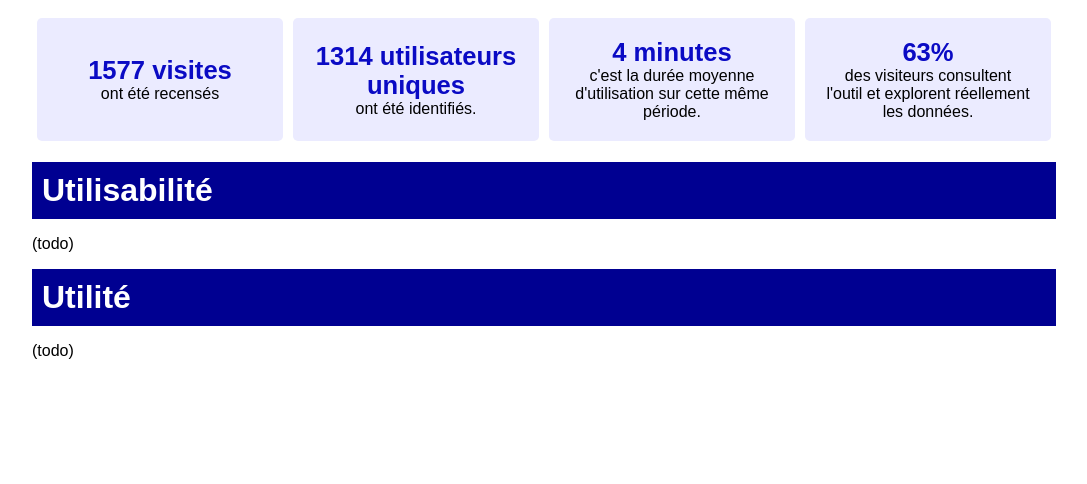
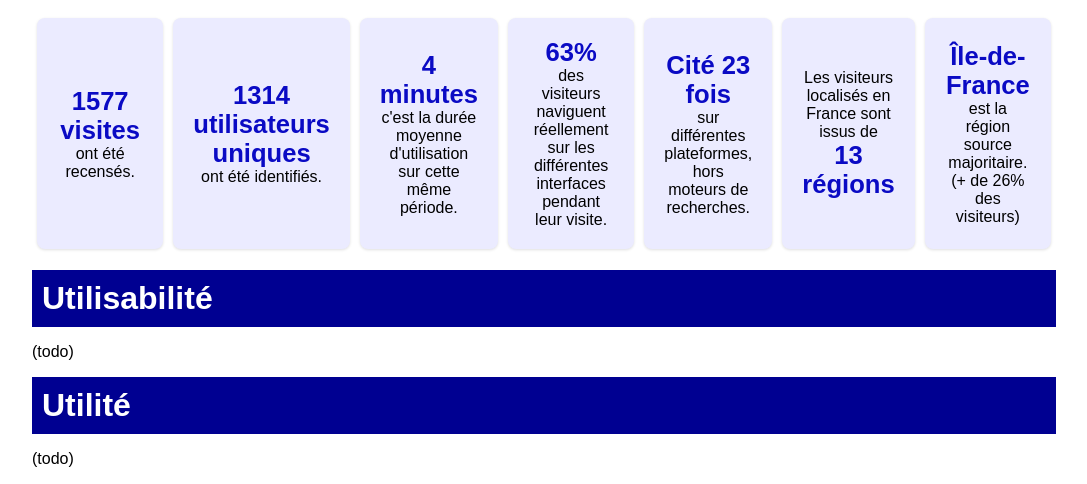
Before and after one commit to jadynekena/stats_orion, a plain HTML site: page index.html in a window 1280 px wide. Shown: the part 1108-1592 px from the top of the page, without its empty margins (96-1183 px from the left). Before the commit the page ends 1484 px from the top, so only its background shows below. Drawn offline with Linux system fonts and the light colour scheme.

Commit message:
utilisation

```diff
--- a/index.html
+++ b/index.html
@@ -15,7 +15,8 @@
 		i{color: #adadad;font-size: 10px;display: block;}
 		select{text-align: center;border-style: none;background: inherit;border-radius: 5px;font-size: inherit;color: inherit;font-weight: bold;}
 		.cards{display: flex;flex-wrap: wrap;}
-		.card{margin: 5px;padding: 20px;border-radius: 5px;border-width: 0;border-style: outset;flex: 1;background: #ebebff;text-align: center;justify-content: center;display: grid;align-content: center;}
+		.card{margin: 5px;padding: 20px;border-width: 0;border-style: outset;flex: 1;background: #ebebff;text-align: center;justify-content: center;display: grid;align-content: center;
+box-shadow: 0px 1px 3px rgba(0, 0, 0, 0.13);border-color: transparent;border-radius: 8px;}
 	</style>
 	<link rel="shortcut icon" type="image/ico" href="https://communaute.inclusion.beta.gouv.fr/static/vendor/theme-inclusion/images/favicon.ico">
 </head>
@@ -46,21 +47,34 @@
 			<div class="cards">
 
 				<div class="card">
-					<strong><span id="nb_visites"></span> visites</strong> ont été recensés
+					<strong><span id="nb_visites"></span> visites</strong> ont été recensés.
 				</div>
-
-
 
 				<div class="card">
 					<strong><span id="nb_users"></span> utilisateurs uniques</strong> ont été identifiés.
 				</div>
+
 				<div class="card">
 					<strong><span id="duree_moyenne"></span> minutes</strong><span>c'est la durée moyenne d'utilisation sur cette même période.</span>
 				</div>
+
 				<div class="card">
-					<strong><span id="100_moins_bounce_rate"></span>%</strong> des visiteurs consultent l'outil et explorent réellement les données.</span>
+					<strong><span id="100_moins_bounce_rate"></span>%</strong> des visiteurs naviguent réellement sur les différentes interfaces pendant leur visite.</span>
 				</div>
 
+				<div class="card">
+					<strong>Cité <span id="nb_sources"></span> fois</strong> sur différentes plateformes, hors moteurs de recherches.
+				</div>
+
+				<div class="card">
+					Les visiteurs localisés en France sont issus de <strong><span id="nb_regions"></span> régions</strong>
+				</div>
+
+
+				<div class="card">
+					<strong id="region_top"></strong> est la région source majoritaire.<br/>
+					(+ de <span id="part_region_top">X</span>% des visiteurs)
+				</div>
 
 			</div>
 
@@ -92,6 +106,9 @@
 			refresh_nb_jours()
 			refresh_duree_moyenne()
 			refresh_100_moins_bounce_rate()
+			refresh_nb_sources()
+			refresh_nb_regions()
+			refresh_region_top()
 		}
 
 		function refresh_nb_visites(){
@@ -133,6 +150,36 @@
 
 		}
 
+		function refresh_nb_sources(){
+			const periode = document.getElementById('periode').value
+			document.getElementById('nb_sources').innerText = periode === '2023-07' ? 23 :
+															periode === '2023-06' ? 12 :
+															periode === '2023-05' ? 0 : 0
+
+		}
+
+		function refresh_nb_regions(){
+			const periode = document.getElementById('periode').value
+			document.getElementById('nb_regions').innerText = periode === '2023-07' ? 13 :
+															periode === '2023-06' ? 11 :
+															periode === '2023-05' ? 'trop peu de' : 0
+
+
+		}
+
+		function refresh_region_top(){
+			const periode = document.getElementById('periode').value
+			document.getElementById('region_top').innerText = periode === '2023-07' ? 'Île-de-France' :
+															periode === '2023-06' ? 'Île-de-France' :
+															periode === '2023-05' ? 'Aucune' : 0
+
+
+			document.getElementById('part_region_top').innerText = periode === '2023-07' ? 26 :
+															periode === '2023-06' ? 36 :
+															periode === '2023-05' ? 'NA' : 0
+
+		}
+
 		refresh_all()
 	</script>
 
```
